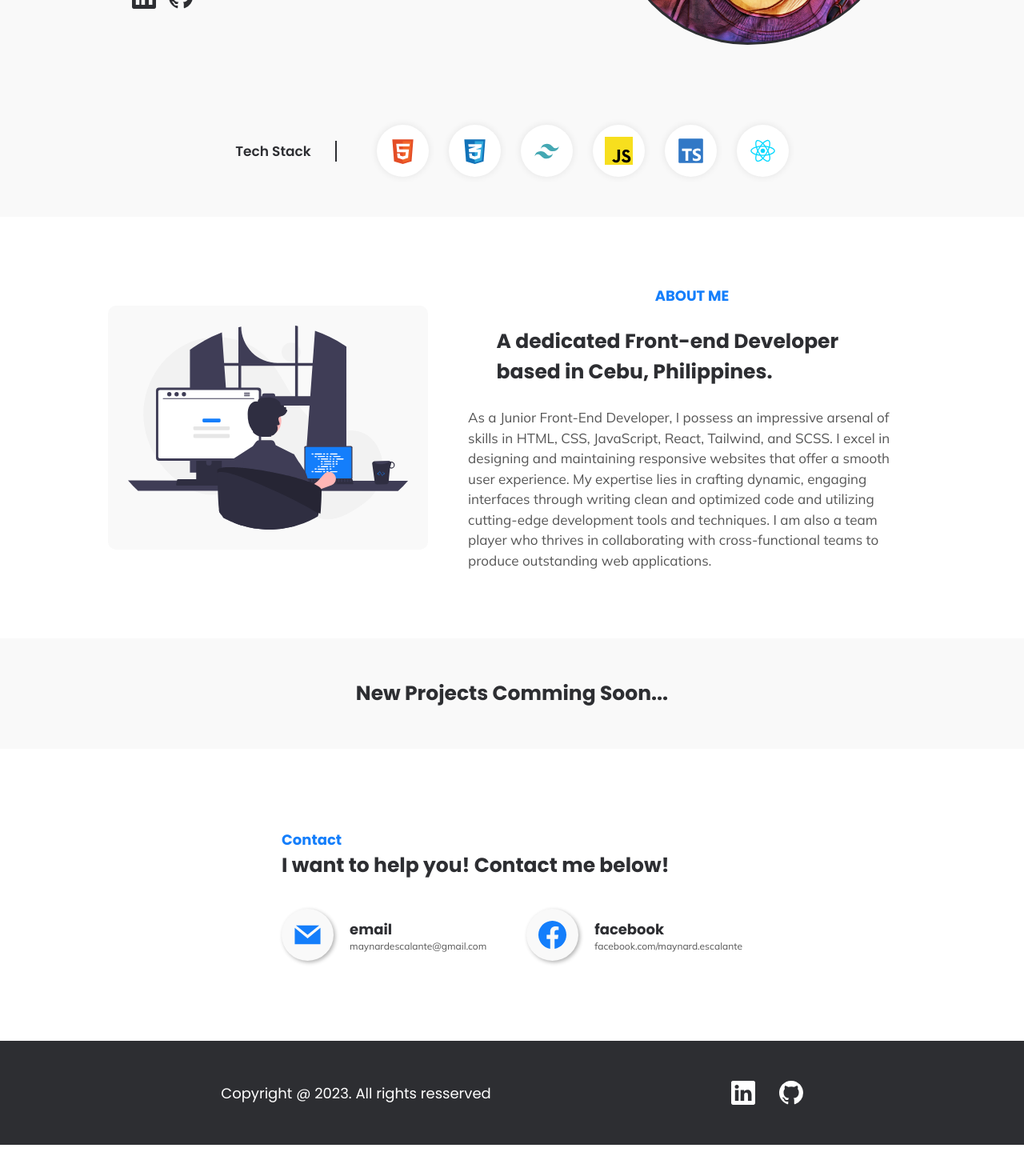
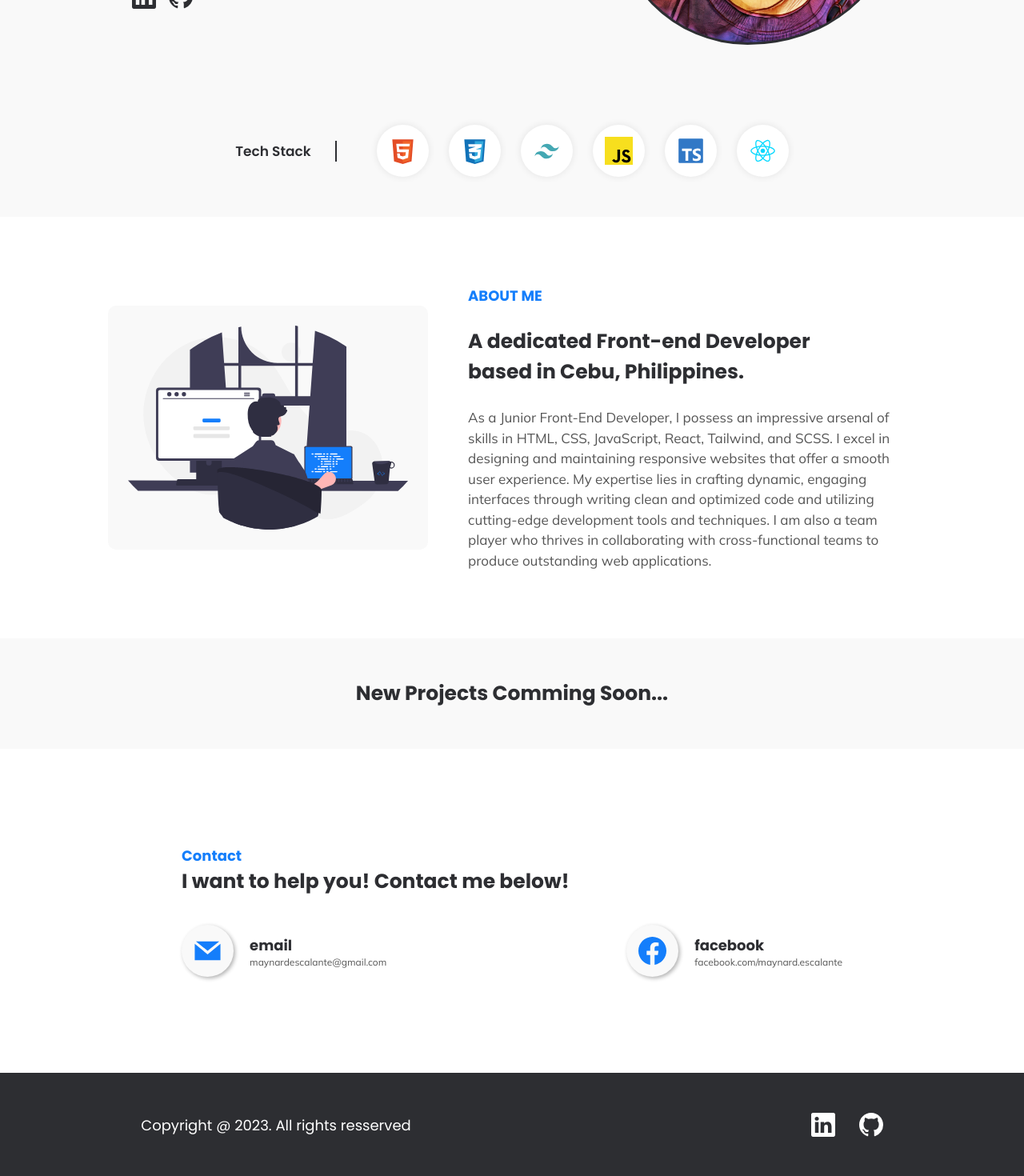
Before and after one commit to dranyam2022/maynard_escalante_portfolio, a React (Vite) app: page / in a window 1280 px wide. Shown: the part 424-1894 px from the top of the page at 80% size. Before the commit the page ends 1855 px from the top, so only its background shows below. Built offline with nearby package versions, Linux system fonts and the light colour scheme.

Commit message:
adjusted contact section gap

```diff
--- a/src/components/about/About.module.css
+++ b/src/components/about/About.module.css
@@ -65,7 +65,7 @@
   }
 
   .about {
-    align-items: center;
+    align-items: start;
     text-align: left;
   }
 }
--- a/src/components/contact/Contact.module.css
+++ b/src/components/contact/Contact.module.css
@@ -65,7 +65,7 @@
   .container {
     align-items: start;
     text-align: start;
-    padding: 10rem 5rem;
+    padding: 12rem 5rem;
   }
 
   .content {
@@ -74,7 +74,7 @@
   .contacts {
     flex-direction: row;
     justify-content: start;
-    gap: 5rem;
+    gap: 30rem;
   }
 
   .contact_container {
--- a/src/components/footer/Footer.module.css
+++ b/src/components/footer/Footer.module.css
@@ -35,7 +35,7 @@
 @media screen and (min-width: 900px) {
   .container {
     justify-content: center;
-    gap: 30rem;
+    gap: 50rem;
   }
   .socials {
     font-size: 3rem;
```
